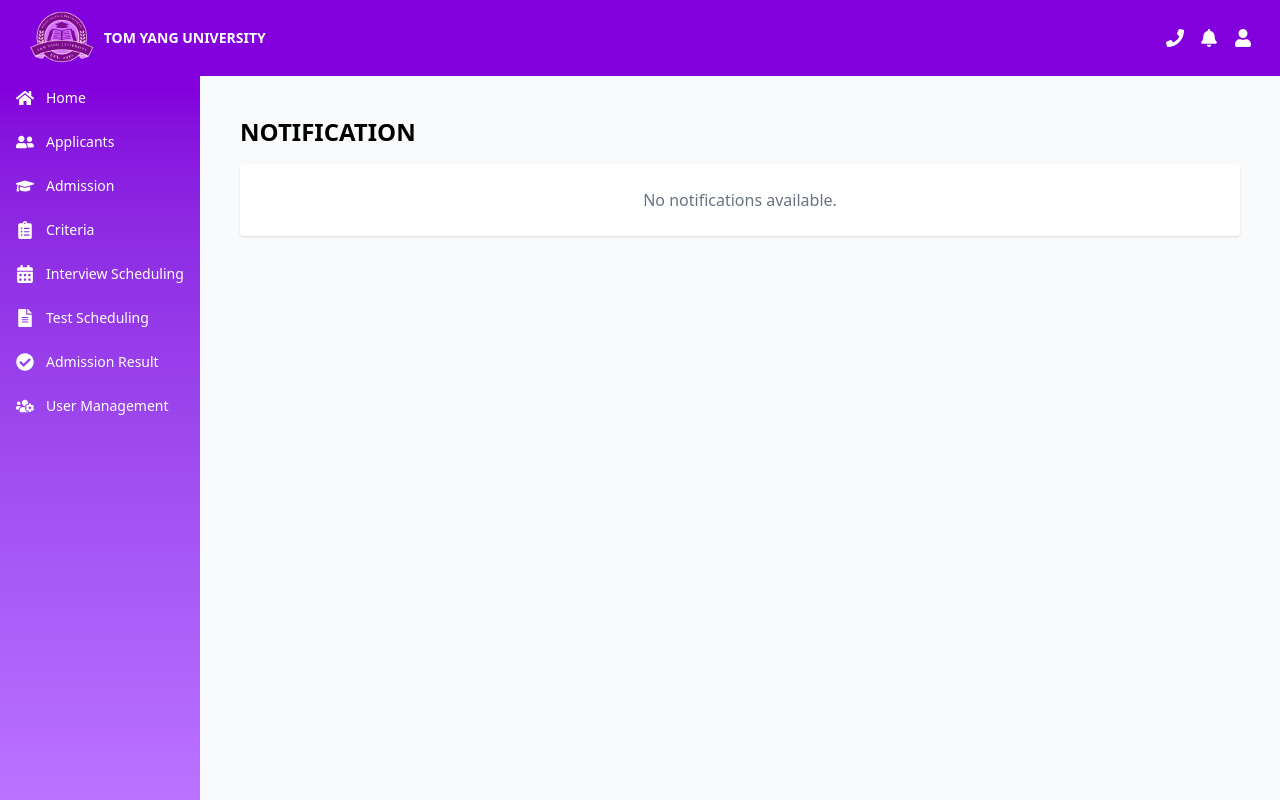
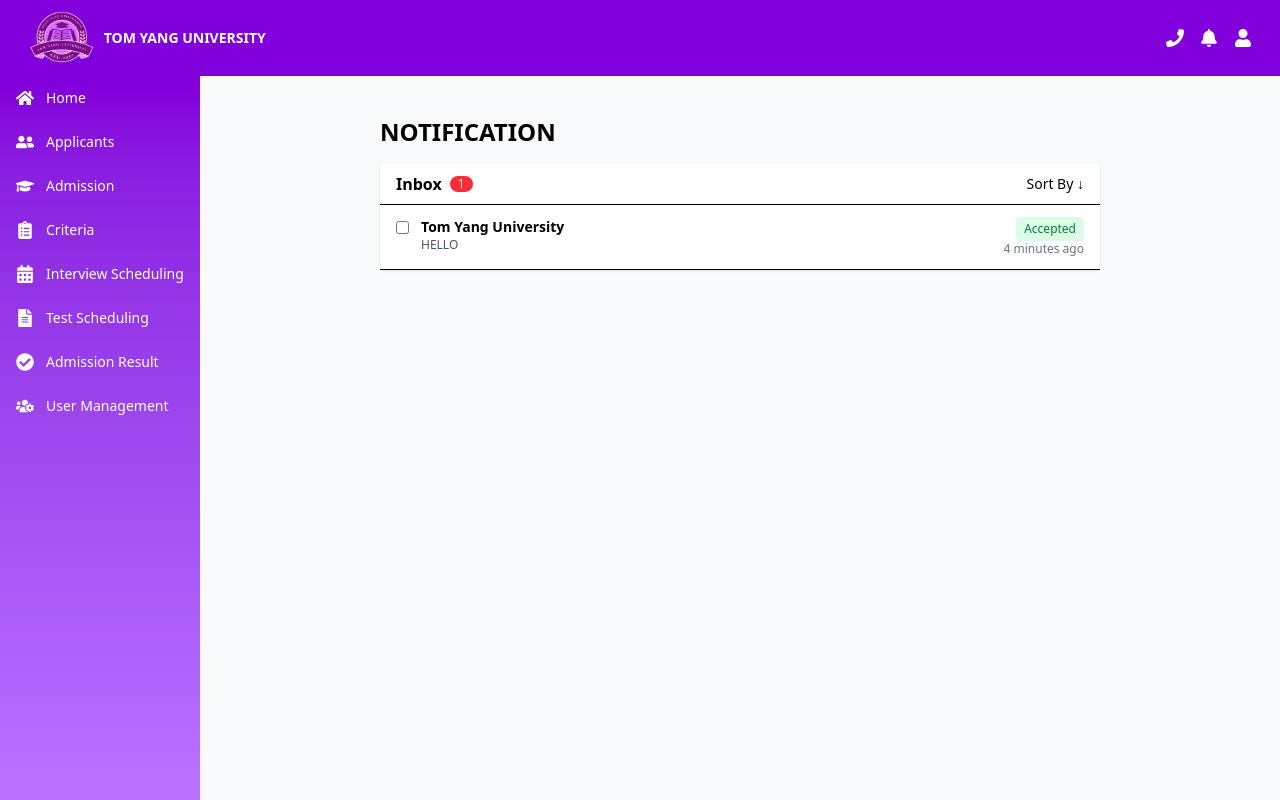
Before and after one commit to AkaruiHikari/Application-Status-Tracking, a React (Vite) app in the folder Tracker/: page /notification in a window 1280 px wide. Built offline with nearby package versions, Linux system fonts and the light colour scheme.

Commit message:
NOTIFICATION

```diff
--- a/Tracker/src/Components/ApplicantList.jsx
+++ b/Tracker/src/Components/ApplicantList.jsx
@@ -33,6 +33,7 @@ export default function ApplicantList() {
     schoolYear: '',
     program: '',
     status: 'Pending',
+    notification: ''
   });
 
   // List of available statuses for filter and dropdown
@@ -51,7 +52,7 @@ export default function ApplicantList() {
   const handleAddApplicant = () => {
     const id = applicants.length + 1;
     setApplicants([...applicants, { id, ...newApplicant }]);
-    setNewApplicant({ name: '', college: '', schoolYear: '', program: '', status: 'Pending' });
+    setNewApplicant({ name: '', college: '', schoolYear: '', program: '', status: 'Pending', notification:''});
     setShowAddModal(false);
   };
 
@@ -201,6 +202,12 @@ export default function ApplicantList() {
                   <option key={status} value={status}>{status}</option>
                 ))}
               </select>
+              <textarea
+                placeholder="Notification message to send to applicant"
+                value={newApplicant.notification}
+                onChange={(e) => setNewApplicant({ ...newApplicant, notification: e.target.value })}
+                className="w-full border px-3 py-2 rounded"
+              />
             </div>
             <div className="mt-6 flex justify-end gap-2">
               <button onClick={() => setShowAddModal(false)} className="px-3 py-2 bg-gray-200 rounded">Cancel</button>
--- a/Tracker/src/Components/NotificationPanel.jsx
+++ b/Tracker/src/Components/NotificationPanel.jsx
@@ -0,0 +1,86 @@
+import { useState, useMemo } from 'react';
+
+export default function NotificationPanel({ applicants }) {
+  const [sortNewest, setSortNewest] = useState(true);
+
+  // Extract only applicants with a custom notification message
+  const notifications = useMemo(() => {
+    return applicants
+      .filter((a) => a.notification && a.notification.trim() !== '')
+      .map((a) => ({
+        id: a.id,
+        title: a.name,
+        message: a.notification,
+        status: a.status,
+        timeAgo: '4 minutes ago',
+      }));
+  }, [applicants]);
+
+  const sortedNotifications = useMemo(() => {
+    return [...notifications].sort((a, b) => (sortNewest ? b.id - a.id : a.id - b.id));
+  }, [notifications, sortNewest]);
+
+  const statusColors = {
+    Accepted: 'bg-green-100 text-green-700',
+    'Under Review': 'bg-yellow-100 text-yellow-700',
+    'Interview Scheduled': 'bg-green-100 text-green-700',
+    'Pending Submission': 'bg-green-100 text-green-700',
+    Overdue: 'bg-red-100 text-red-700',
+    Missing: 'bg-red-100 text-red-700',
+    Reviewed: 'bg-green-100 text-green-700',
+  };
+
+  return (
+    <div className="p-6 max-w-3xl mx-auto">
+      <h2 className="text-2xl font-bold mb-4">NOTIFICATION</h2>
+      <div className="bg-white shadow rounded">
+        <div className="flex justify-between items-center px-4 py-2 border-b">
+          <div className="flex items-center gap-2">
+            <span className="font-semibold">Inbox</span>
+            <span className="bg-red-500 text-white text-xs rounded-full px-2">
+              {notifications.length}
+            </span>
+          </div>
+          <div className="text-sm flex items-center gap-2">
+            <span className="cursor-pointer" onClick={() => setSortNewest(!sortNewest)}>
+              Sort By {sortNewest ? '↓' : '↑'}
+            </span>
+          </div>
+        </div>
+
+        <ul>
+          {sortedNotifications.map((notif) => (
+            <li
+              key={notif.id}
+              className="flex items-start gap-3 px-4 py-3 border-b hover:bg-gray-50"
+            >
+              <input type="checkbox" className="mt-1" />
+              <div className="flex-1">
+                <div className="font-semibold text-sm truncate max-w-[90%]">
+                  {notif.title}
+                </div>
+                <div className="text-xs text-gray-600 truncate max-w-[90%]">
+                  {notif.message}
+                </div>
+              </div>
+              <div className="flex flex-col items-end text-xs text-gray-500">
+                <span
+                  className={`px-2 py-1 rounded text-xs font-medium ${
+                    statusColors[notif.status] || 'bg-gray-100 text-gray-600'
+                  }`}
+                >
+                  {notif.status}
+                </span>
+                <span>{notif.timeAgo}</span>
+              </div>
+            </li>
+          ))}
+
+          {notifications.length === 0 && (
+            <li className="text-center text-gray-400 py-6">No notifications to show.</li>
+          )}
+        </ul>
+      </div>
+    </div>
+  );
+}
--- a/Tracker/src/Pages/Notification.jsx
+++ b/Tracker/src/Pages/Notification.jsx
@@ -1,20 +1,32 @@
-import React from 'react';
+import React, { useState } from 'react';
 import Header from '../Components/Header';
 import Sidebar from '../Components/Sidebar';
+import NotificationPanel from '../Components/NotificationPanel';
 
 function Notification() {
+  const currentUserId = 1; // WALA PANG ACC SO UNG CURRENTA CC IS 1
+
+  const [applicants, setApplicants] = useState([
+    { id: 1, name: 'Tom Yang University', status: 'Accepted', notification: 'HELLO' },
+    { id: 2, name: 'Tom Yang University', status: 'Under Review', notification: '' },
+    { id: 3, name: 'Schedule of Interview', status: 'Interview Scheduled', notification: '' },
+    { id: 4, name: 'The missing document has been received', status: 'Under Review', notification: '' },
+    { id: 5, name: 'Missing Documents Duedate', status: 'Overdue', notification: '' },
+    { id: 6, name: 'Missing Document', status: 'Reviewed', notification: '' },
+    { id: 7, name: 'Document On Review', status: 'Under Review', notification: '' },
+    { id: 8, name: 'Documents Submitted', status: 'Pending Submission', notification: '' },
+  ]);
+
+  // Get only the current user's notifications
+  const userNotifications = applicants.filter(a => a.id === currentUserId);
+
   return (
     <div className="flex flex-col h-screen">
       <Header />
       <div className="flex flex-1 overflow-hidden">
         <Sidebar />
         <main className="flex-1 overflow-auto bg-gray-50 p-4">
-          <div className="p-6 w-full mx-auto">
-            <h2 className="text-2xl font-bold mb-4">NOTIFICATION</h2>
-            <div className="bg-white shadow rounded p-6 text-center text-gray-500">
-              No notifications available.
-            </div>
-          </div>
+          <NotificationPanel applicants={userNotifications} />
         </main>
       </div>
     </div>
```
